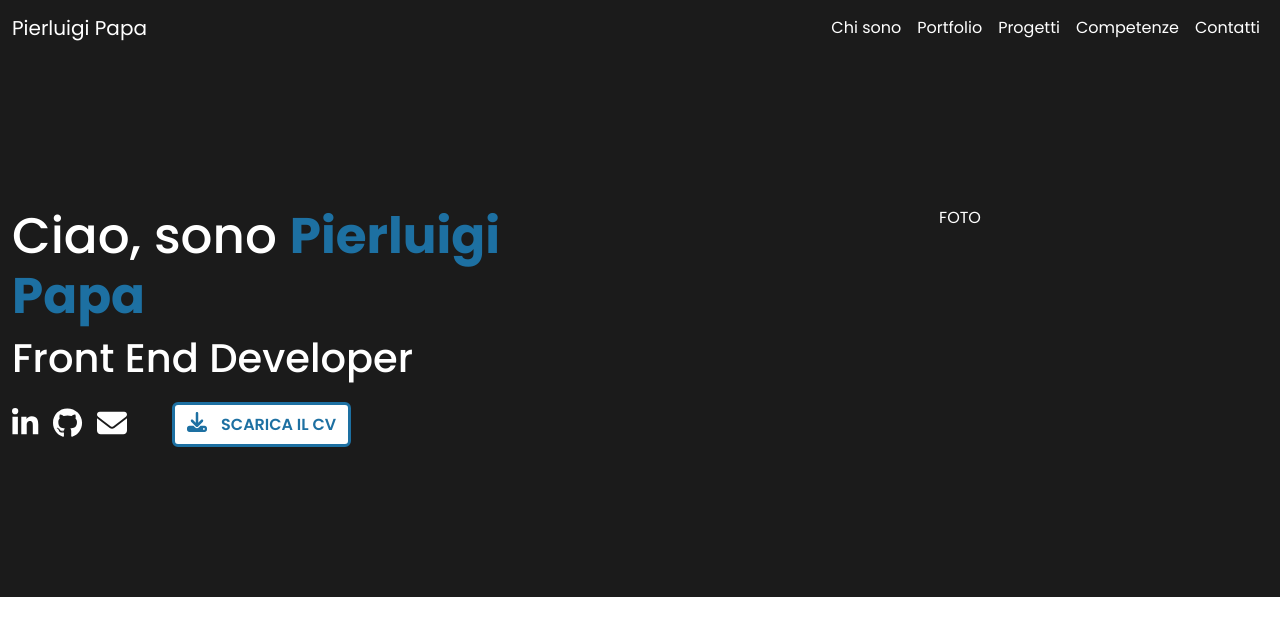
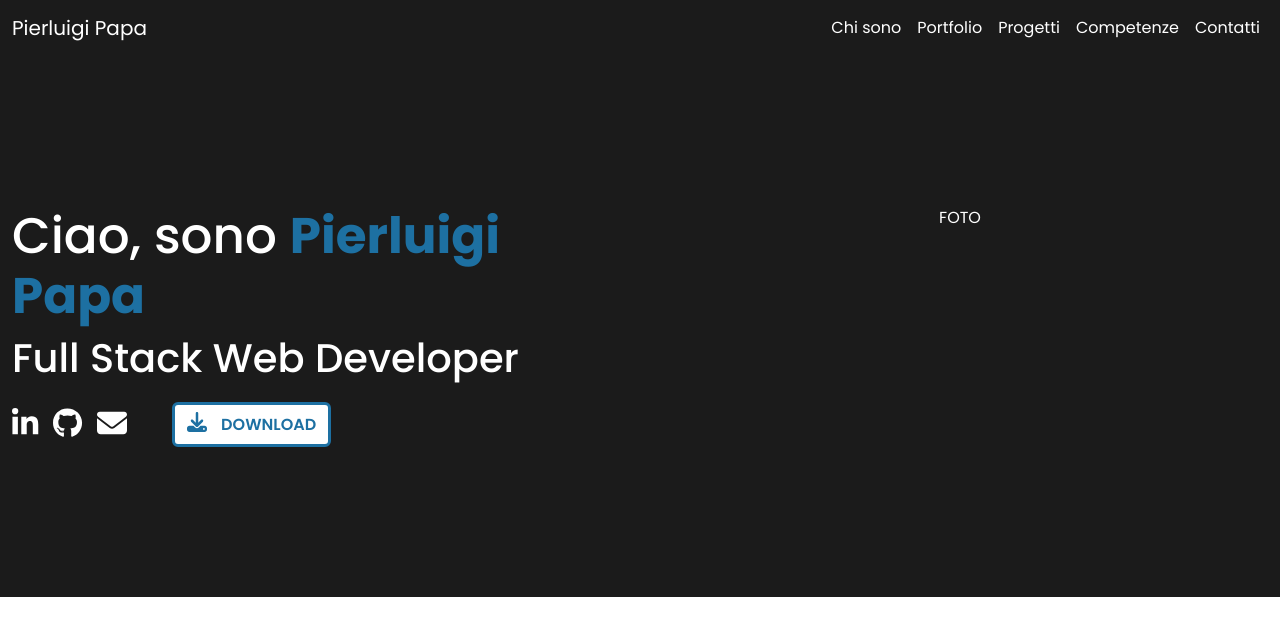
Before and after one commit to PierluigiPapa/PierFolio, a Vue app: page / in a window 1280 px wide. Shown: the top 636 px of the page. Built offline with nearby package versions, Linux system fonts and the light colour scheme.

Commit message:
fix: changed job class

```diff
--- a/src/components/main/AppMain.vue
+++ b/src/components/main/AppMain.vue
@@ -34,7 +34,7 @@ export default {
         <div class="col-md-6 d-flex justify-content-center top">
             <div>
                 <h1>Ciao, sono <span class="name">Pierluigi Papa</span></h1>
-                <h3 class="job">Front End Developer</h3>
+                <h3 class="job">Full Stack Web Developer</h3>
 
                 <div class="social-networks d-flex justify-content-start">
                     <a href="https://www.linkedin.com/in/pierluigipapa/" target="_blank" class="social-icon"><font-awesome-icon icon="fa-brands fa-linkedin-in"/></a>
@@ -42,7 +42,7 @@ export default {
                     <a href="mailto:pierluigipapa9@gmail.com" target="_blank" class="social-icon"><font-awesome-icon icon="fa-solid fa-envelope" /></a>
 
                     <button type="button" class="btn" @click="scaricaCV">
-                        <font-awesome-icon icon="fa-solid fa-download" class="download"/> SCARICA IL CV
+                        <font-awesome-icon icon="fa-solid fa-download" class="download"/> DOWNLOAD
                     </button>
                 </div>
 
```
